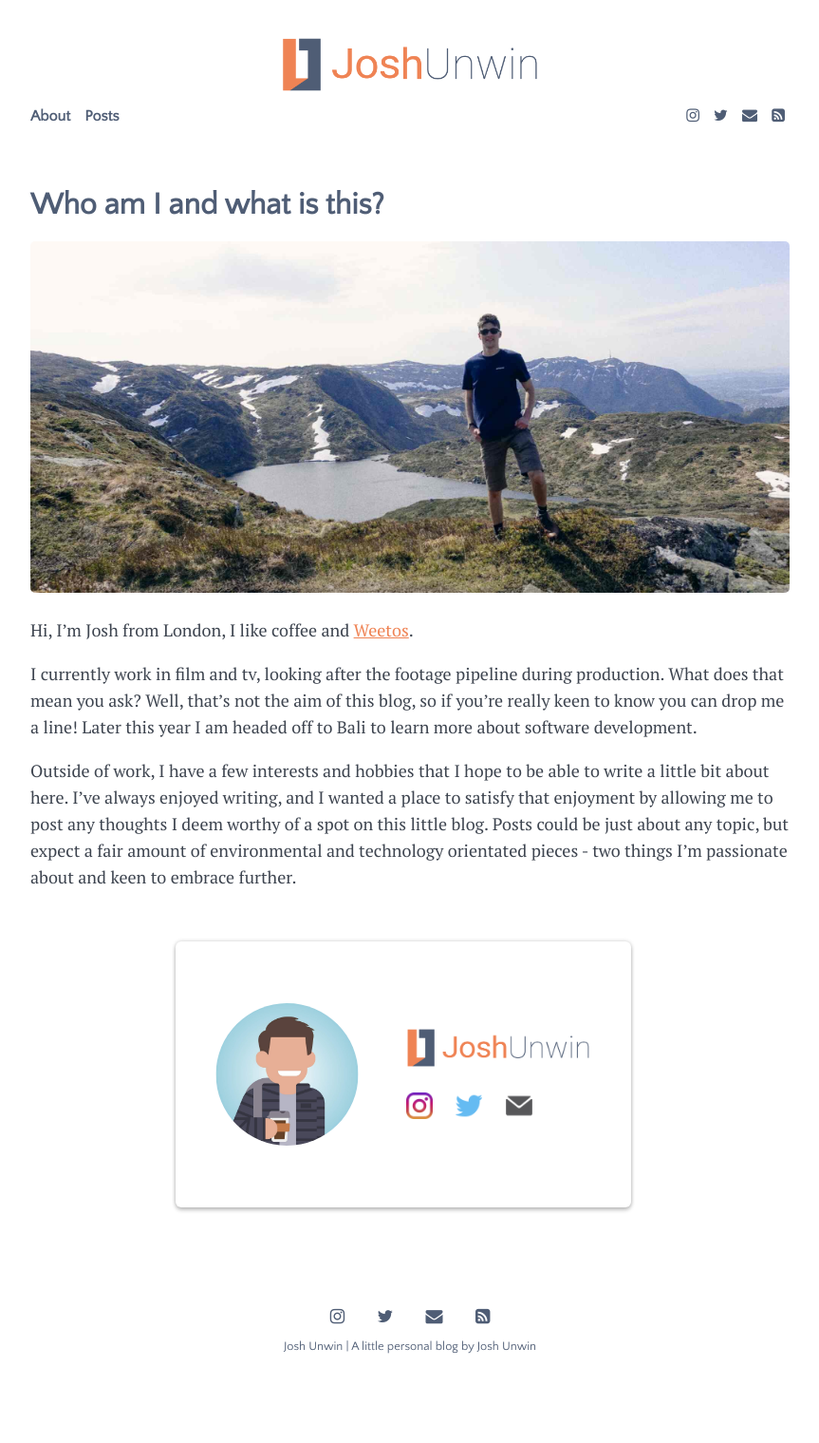
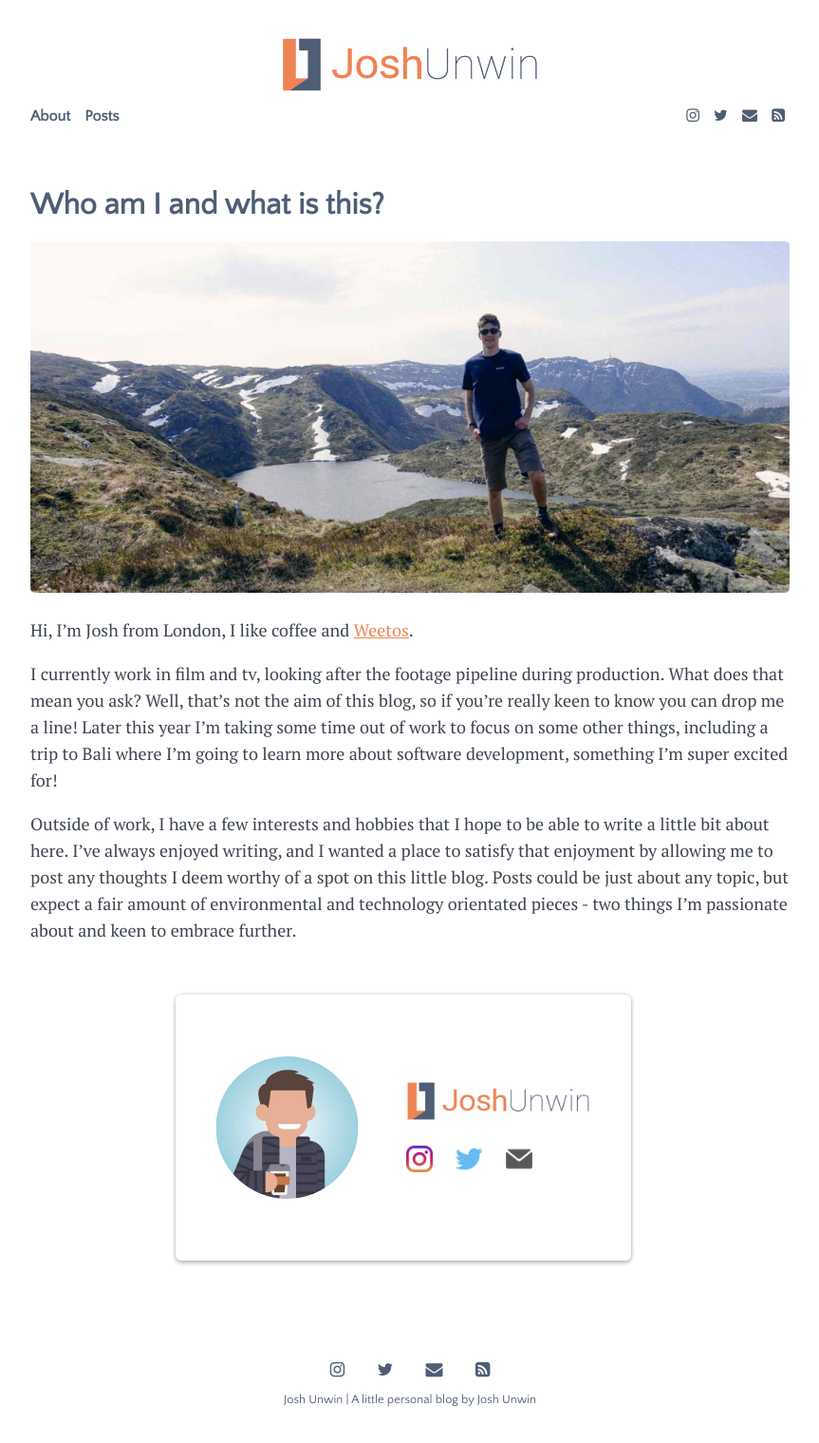
Before and after one commit to joshunwin/joshunwin.github.io, a Jekyll site: the page built from menu/about.md, in a window 1280 px wide. Shown: the whole page at 95% size, without its empty margins (208-1071 px from the left). Built offline with Jekyll 4.4.1, drawn with Linux system fonts in a browser that asks for light colours; before the commit the page ends 1463 px from its top, so only the background shows below that.

Commit message:
about me tweaks.

```diff
--- a/menu/about.md
+++ b/menu/about.md
@@ -7,7 +7,7 @@ title: Who am I and what is this?
 
 Hi, I'm Josh from London, I like coffee and [Weetos](https://www.weetabixfoodcompany.co.uk/our-brands/weetos).
 
-I currently work in film and tv, looking after the footage pipeline during production. What does that mean you ask? Well, that's not the aim of this blog, so if you're really keen to know you can drop me a line! Later this year I am headed off to Bali to learn more about software development.
+I currently work in film and tv, looking after the footage pipeline during production. What does that mean you ask? Well, that's not the aim of this blog, so if you're really keen to know you can drop me a line! Later this year I'm taking some time out of work to focus on some other things, including a trip to Bali where I'm going to learn more about software development, something I'm super excited for!
 
 Outside of work, I have a few interests and hobbies that I hope to be able to write a little bit about here. I've always enjoyed writing, and I wanted a place to satisfy that enjoyment by allowing me to post any thoughts I deem worthy of a spot on this little blog. Posts could be just about any topic, but expect a fair amount of environmental and technology orientated pieces - two things I'm passionate about and keen to embrace further.
 
```
